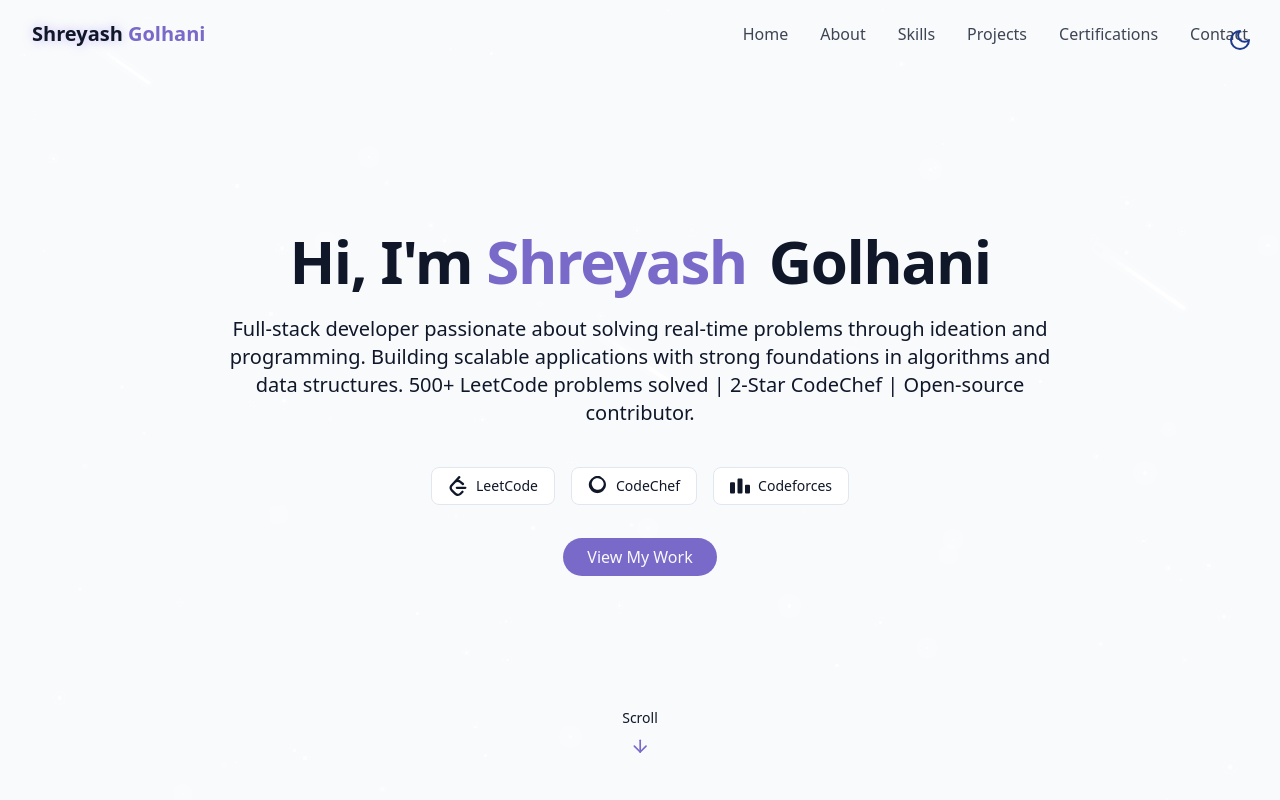
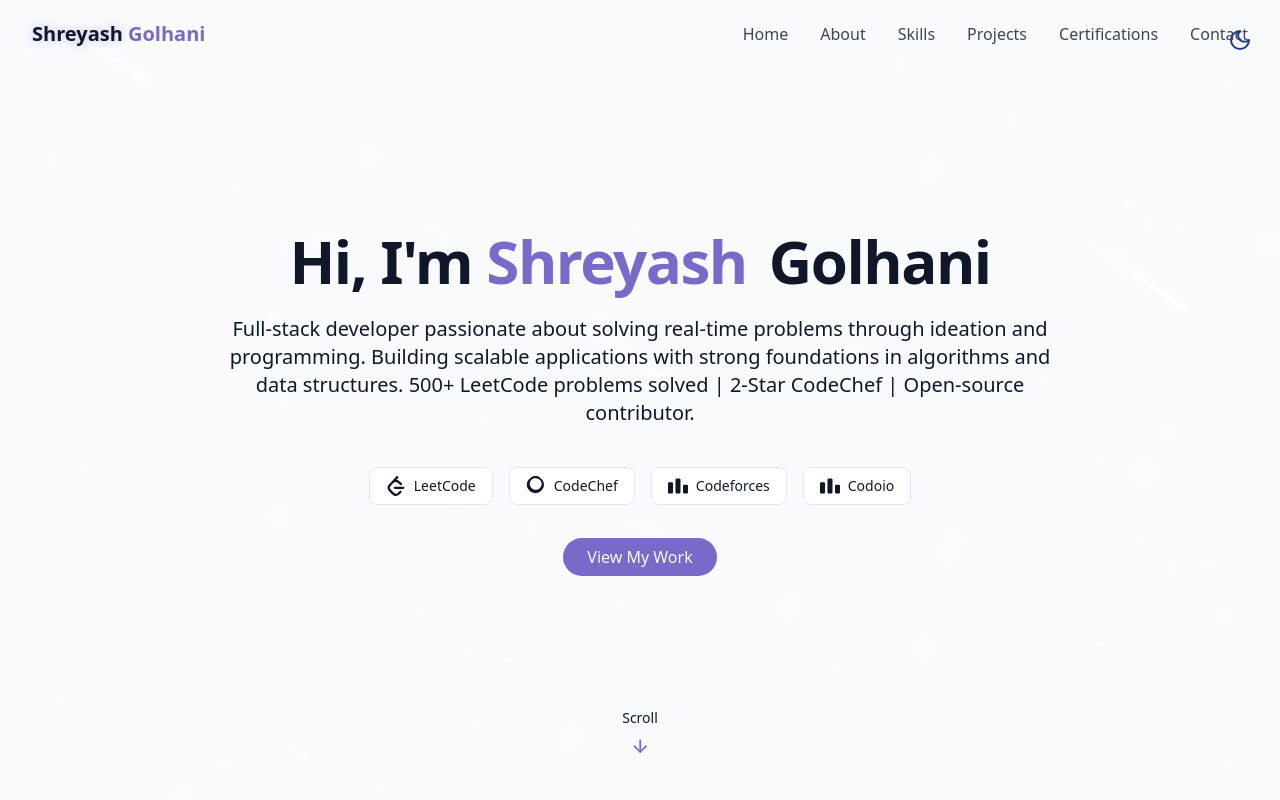
Before and after one commit to Shreyashgol/portfolio_3d, a React (Vite) app: page / in a window 1280 px wide. Shown: the top 800 px of the page. Built offline with nearby package versions, Linux system fonts and the light colour scheme.

Commit message:
some social links added

```diff
--- a/src/components/HeroSection.jsx
+++ b/src/components/HeroSection.jsx
@@ -66,6 +66,19 @@ export const HeroSection = () => {
               </svg>
               <span className="text-sm font-medium">Codeforces</span>
             </a>
+
+            <a
+              href="https://codolio.com/profile/AlgoShera"
+              target="_blank"
+              rel="noopener noreferrer"
+              className="group flex items-center gap-2 px-4 py-2 rounded-lg bg-card border border-border hover:border-primary transition-all duration-300 hover:scale-105"
+              title="Codolio Profile"
+            >
+              <svg className="w-5 h-5" viewBox="0 0 24 24" fill="currentColor">
+                <path d="M4.5 7.5C5.328 7.5 6 8.172 6 9v10.5c0 .828-.672 1.5-1.5 1.5h-3C.672 21 0 20.328 0 19.5V9c0-.828.672-1.5 1.5-1.5h3zm9-4.5c.828 0 1.5.672 1.5 1.5v15c0 .828-.672 1.5-1.5 1.5h-3c-.828 0-1.5-.672-1.5-1.5v-15c0-.828.672-1.5 1.5-1.5h3zm9 7.5c.828 0 1.5.672 1.5 1.5v7.5c0 .828-.672 1.5-1.5 1.5h-3c-.828 0-1.5-.672-1.5-1.5V12c0-.828.672-1.5 1.5-1.5h3z"/>
+              </svg>
+              <span className="text-sm font-medium">Codoio</span>
+            </a>
           </div>
 
           <div className="pt-4 opacity-0 animate-fade-in-delay-4">
```
